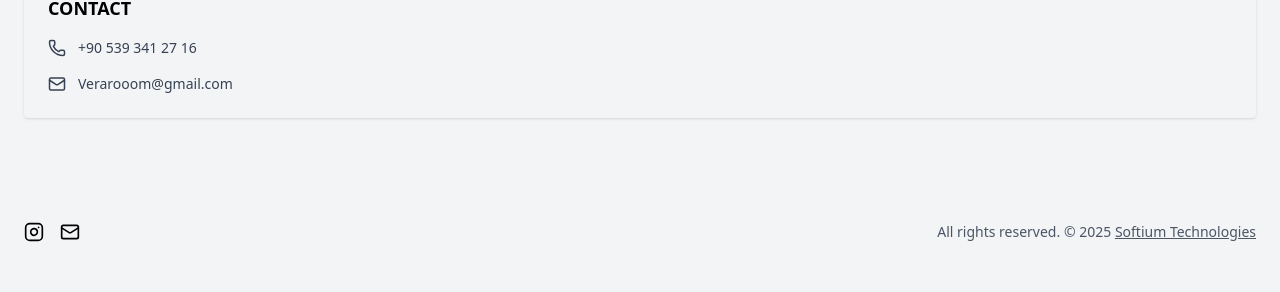
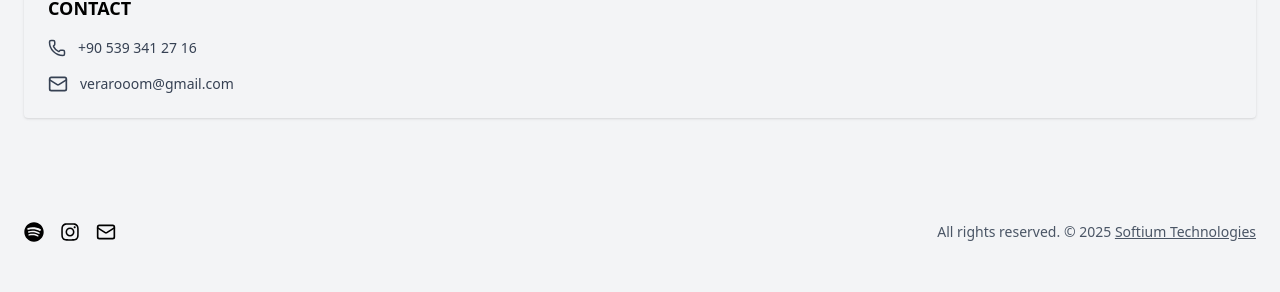
Before and after one commit to MuhammedIkbalAKGUNDOGDU/veraShop, a React (Vite) app in the folder vera/: page /contact in a window 1280 px wide. Shown: the part 308-600 px from the top of the page. Built offline with nearby package versions, Linux system fonts and the light colour scheme; no server answers; the database is empty.

Commit message:
link fix

```diff
--- a/vera/src/components/ContactSection.jsx
+++ b/vera/src/components/ContactSection.jsx
@@ -22,7 +22,15 @@ export default function ContactSection() {
               </a>
             </div>
             <div className="flex items-center gap-3">
-              <Mail size={18} /> <span>Verarooom@gmail.com</span>
+              <Mail size={20} />
+              <a
+                href="mailto:verarooom@gmail.com"
+                target="_blank"
+                rel="noopener noreferrer"
+                className="hover:text-blue-500 transition cursor-pointer"
+              >
+                verarooom@gmail.com
+              </a>{" "}
             </div>
             {/* <div className="flex items-start gap-3">
               <MapPin size={18} />
--- a/vera/src/components/FloatingIcons.jsx
+++ b/vera/src/components/FloatingIcons.jsx
@@ -1,11 +1,19 @@
 import { Instagram, Mail } from "lucide-react";
-import { FaWhatsapp } from "react-icons/fa";
+import { FaSpotify, FaWhatsapp } from "react-icons/fa";
 
 export default function FloatingIcons({ leftLinks = {}, rightLinks = {} }) {
   return (
     <>
       {/* Sol alt köşe ikonları */}
       <div className="fixed bottom-4 left-4 z-50 flex gap-3">
+        <a
+          href="https://open.spotify.com/user/smokeloversx?si=ZCnIRF7OTMyr2C6yHZW8gw" // ← kendi linkinle değiştir
+          target="_blank"
+          rel="noopener noreferrer"
+          className="w-8 h-8  text-white hover:text-green-500 transition cursor-pointer"
+        >
+          <FaSpotify size={30} />
+        </a>
         {leftLinks.instagram && (
           <a
             href={leftLinks.instagram}
--- a/vera/src/components/footer.jsx
+++ b/vera/src/components/footer.jsx
@@ -1,6 +1,7 @@
 import React from "react";
 import { Mail, Instagram } from "lucide-react";
 import { useTranslation } from "react-i18next";
+import { FaInstagram, FaSpotify } from "react-icons/fa";
 
 export default function Footer({}) {
   const { t } = useTranslation();
@@ -12,15 +13,23 @@ export default function Footer({}) {
         {/* Sol: Sosyal ikonlar */}
         <div className="flex items-center gap-4">
           <a
-            href={""}
+            href="https://open.spotify.com/user/smokeloversx?si=ZCnIRF7OTMyr2C6yHZW8gw" // ← kendi linkinle değiştir
+            target="_blank"
+            rel="noopener noreferrer"
+            className="hover:text-green-500 transition cursor-pointer"
+          >
+            <FaSpotify size={20} />
+          </a>
+          <a
+            href="https://www.instagram.com/verarooom"
             target="_blank"
             rel="noopener noreferrer"
             className="hover:text-pink-500 transition cursor-pointer"
           >
-            <Instagram size={20} />
+            <FaInstagram size={20} />
           </a>
           <a
-            href={""}
+            href="mailto:verarooom@gmail.com"
             target="_blank"
             rel="noopener noreferrer"
             className="hover:text-blue-500 transition cursor-pointer"
--- a/vera/src/pages/Contact.jsx
+++ b/vera/src/pages/Contact.jsx
@@ -16,7 +16,10 @@ const Contact = () => {
           whatsapp: "https://wa.me/905393412716",
         }}
       />
-      <Footer />
+      <Footer
+        instagramLink="https://instagram.com/verarooom"
+        emailLink="mailto:verarooom@gmail.com"
+      />{" "}
     </div>
   );
 };
--- a/vera/src/pages/Home.jsx
+++ b/vera/src/pages/Home.jsx
@@ -23,8 +23,8 @@ function Home() {
       <AnimatedBackground></AnimatedBackground>
       <FloatingIcons
         leftLinks={{
-          instagram: "https://instagram.com/yourpage",
-          mail: "info@example.com",
+          instagram: "https://www.instagram.com/verarooom",
+          mail: "verarooom@gmail.com",
         }}
         rightLinks={{
           whatsapp: "https://wa.me/905393412716",
--- a/vera/src/pages/NotFound.jsx
+++ b/vera/src/pages/NotFound.jsx
@@ -20,7 +20,10 @@ const NotFound = () => {
           <p className="text-gray-500 mb-6">{t("not_found_description")}</p>
         </div>
       </div>
-      <Footer />
+      <Footer
+        instagramLink="https://instagram.com/verarooom"
+        emailLink="mailto:verarooom@gmail.com"
+      />{" "}
     </>
   );
 };
--- a/vera/src/pages/Product.jsx
+++ b/vera/src/pages/Product.jsx
@@ -162,8 +162,8 @@ export default function ProductDetail() {
         }}
       />
       <Footer
-        instagramLink="https://instagram.com/otolofficial"
-        emailLink="mailto:Verarooom@gmail.com"
+        instagramLink="https://instagram.com/verarooom"
+        emailLink="mailto:verarooom@gmail.com"
       />
     </div>
   );
--- a/vera/src/pages/ProductCategory.jsx
+++ b/vera/src/pages/ProductCategory.jsx
@@ -102,7 +102,10 @@ export default function ProductCategory() {
           </div>
         )}
       </div>
-      <Footer></Footer>
+      <Footer
+        instagramLink="https://instagram.com/verarooom"
+        emailLink="mailto:verarooom@gmail.com"
+      />{" "}
       {showButton && (
         <button
           onClick={scrollToTop}
--- a/vera/src/pages/products.jsx
+++ b/vera/src/pages/products.jsx
@@ -90,8 +90,10 @@ export default function Products() {
           </div>
         )}
       </div>
-      <Footer></Footer>
-
+      <Footer
+        instagramLink="https://instagram.com/verarooom"
+        emailLink="mailto:verarooom@gmail.com"
+      />
       {showButton && (
         <button
           onClick={scrollToTop}
```
